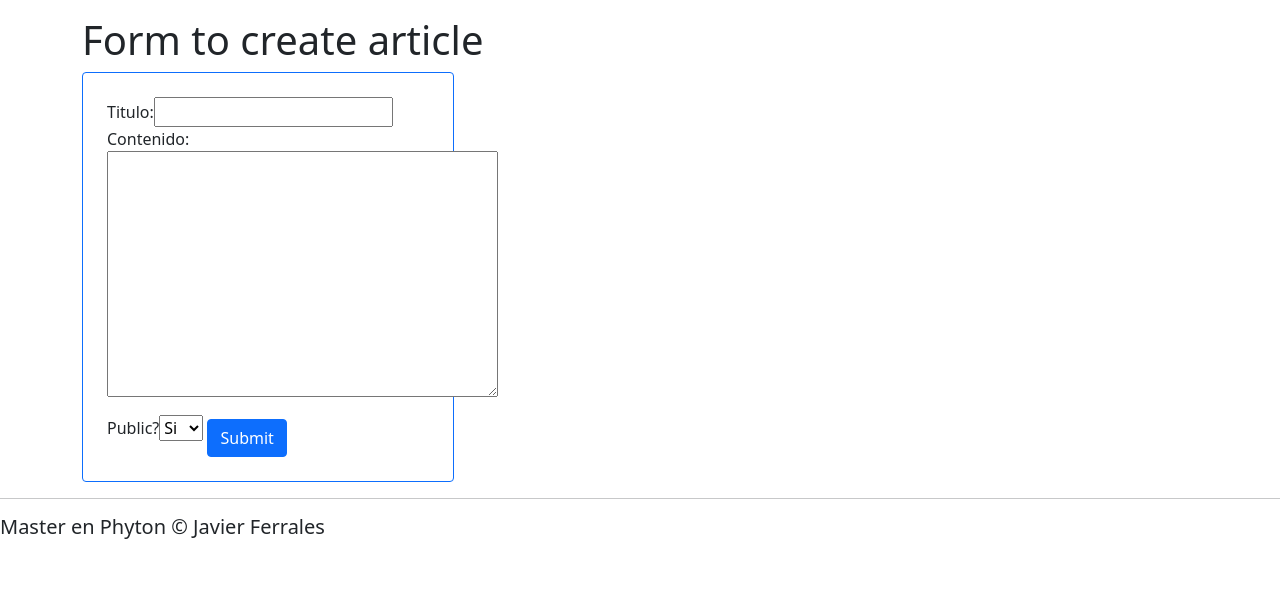
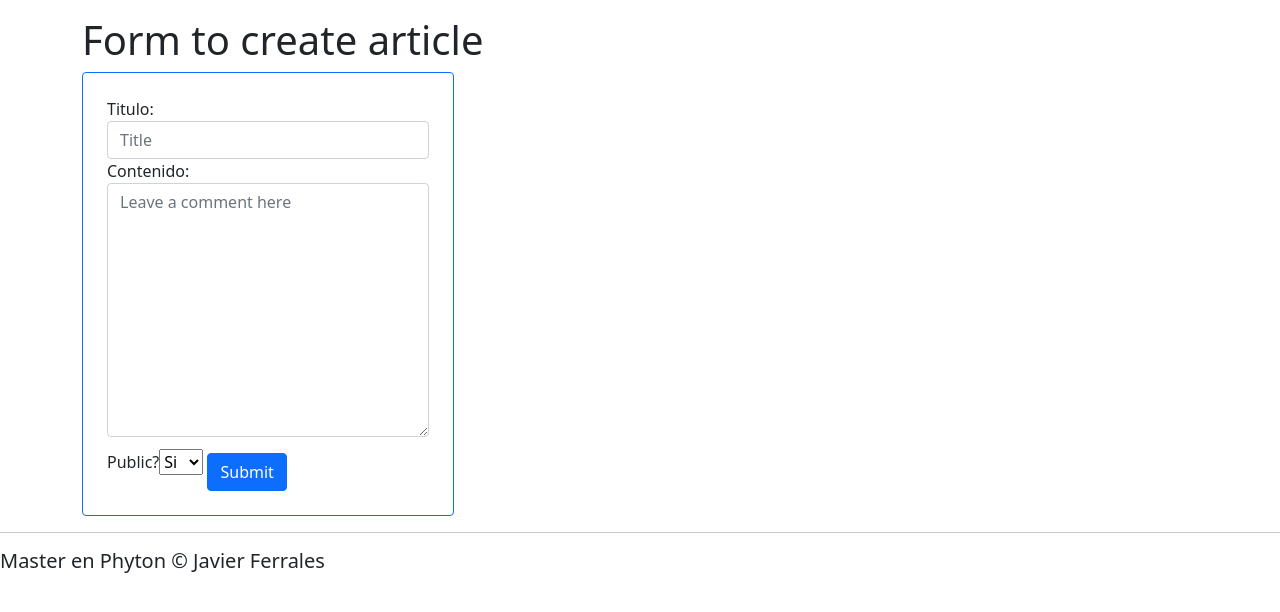
Before and after one commit to ferralespereira/django_project, a Django app: page /create-full-article/ in a window 1280 px wide. Shown: the part 61-673 px from the top of the page. Run offline with Django 3.2, Linux system fonts and the light colour scheme.

Commit message:
trabajando con formularios de django

```diff
--- a/miapp/forms.py
+++ b/miapp/forms.py
@@ -3,12 +3,25 @@ from django import forms
 
 class FormArticle(forms.Form):
     title = forms.CharField(
-        label = "Titulo"
+        label      = "Titulo",
+        max_length = 40,
+        required   = False,
+        widget     = forms.TextInput(
+            attrs = {
+                'placeholder': 'Title',
+                'class': 'form-control'
+            }
+        )
     )
 
     content = forms.CharField(
         label = "Contenido",
-        widget= forms.Textarea
+        widget= forms.Textarea(
+            attrs = {
+                'placeholder': 'Leave a comment here',
+                'class': 'form-control'
+            }
+        )
     )
 
     public_options = [
--- a/miapp/templates/create_full_article.html
+++ b/miapp/templates/create_full_article.html
@@ -13,6 +13,7 @@
         {% csrf_token %}
 
         {{ form }}
+
         <button type="submit" class="btn btn-primary mt-3">Submit</button>
     </form>
 
```
